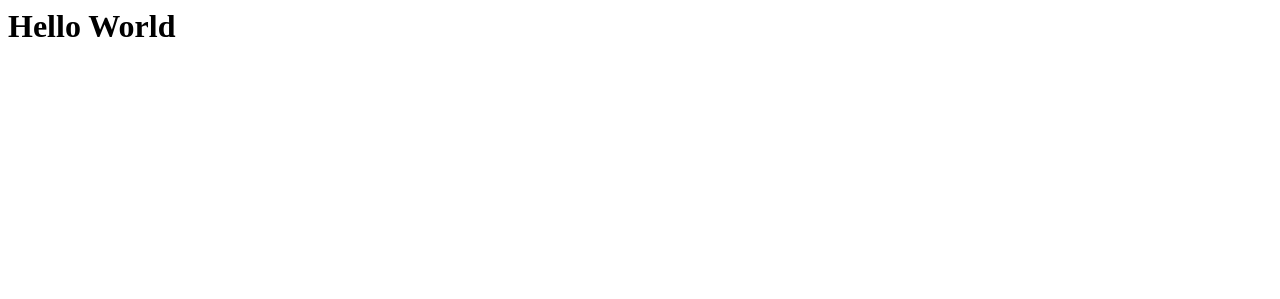
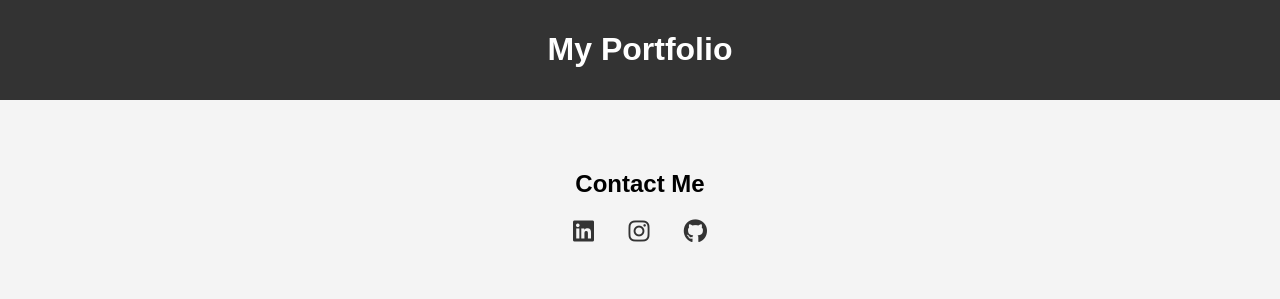
Before and after one commit to iDevop/iDevop.github.io, a plain HTML site: page index.html in a window 1280 px wide. Drawn offline with Linux system fonts and the light colour scheme.

Commit message:
Updated with portfolio details

```diff
--- a/index.html
+++ b/index.html
@@ -1 +1,54 @@
-<h1> Hello World </h1>
+<!DOCTYPE html>
+<html lang="en">
+<head>
+    <meta charset="UTF-8">
+    <meta name="viewport" content="width=device-width, initial-scale=1.0">
+    <title>My Portfolio</title>
+    <link rel="stylesheet" href="https://cdnjs.cloudflare.com/ajax/libs/font-awesome/6.0.0-beta3/css/all.min.css">
+    <style>
+        body {
+            font-family: Arial, sans-serif;
+            margin: 0;
+            padding: 0;
+            background-color: #f4f4f4;
+        }
+        .header {
+            background-color: #333;
+            color: #fff;
+            padding: 10px 0;
+            text-align: center;
+        }
+        .container {
+            width: 80%;
+            margin: auto;
+            overflow: hidden;
+        }
+        .contact {
+            text-align: center;
+            padding: 50px 0;
+        }
+        .contact a {
+            margin: 0 15px;
+            color: #333;
+            text-decoration: none;
+            font-size: 24px;
+        }
+        .contact a:hover {
+            color: #0073e6;
+        }
+    </style>
+</head>
+<body>
+    <header class="header">
+        <h1>My Portfolio</h1>
+    </header>
+    <div class="container">
+        <section class="contact">
+            <h2>Contact Me</h2>
+            <a href="https://www.linkedin.com/in/rautmanish" target="_blank"><i class="fab fa-linkedin"></i></a>
+            <a href="https://www.instagram.com/i_travelerr" target="_blank"><i class="fab fa-instagram"></i></a>
+            <a href="https://github.com/idevop" target="_blank"><i class="fab fa-github"></i></a>
+        </section>
+    </div>
+</body>
+</html>
```
